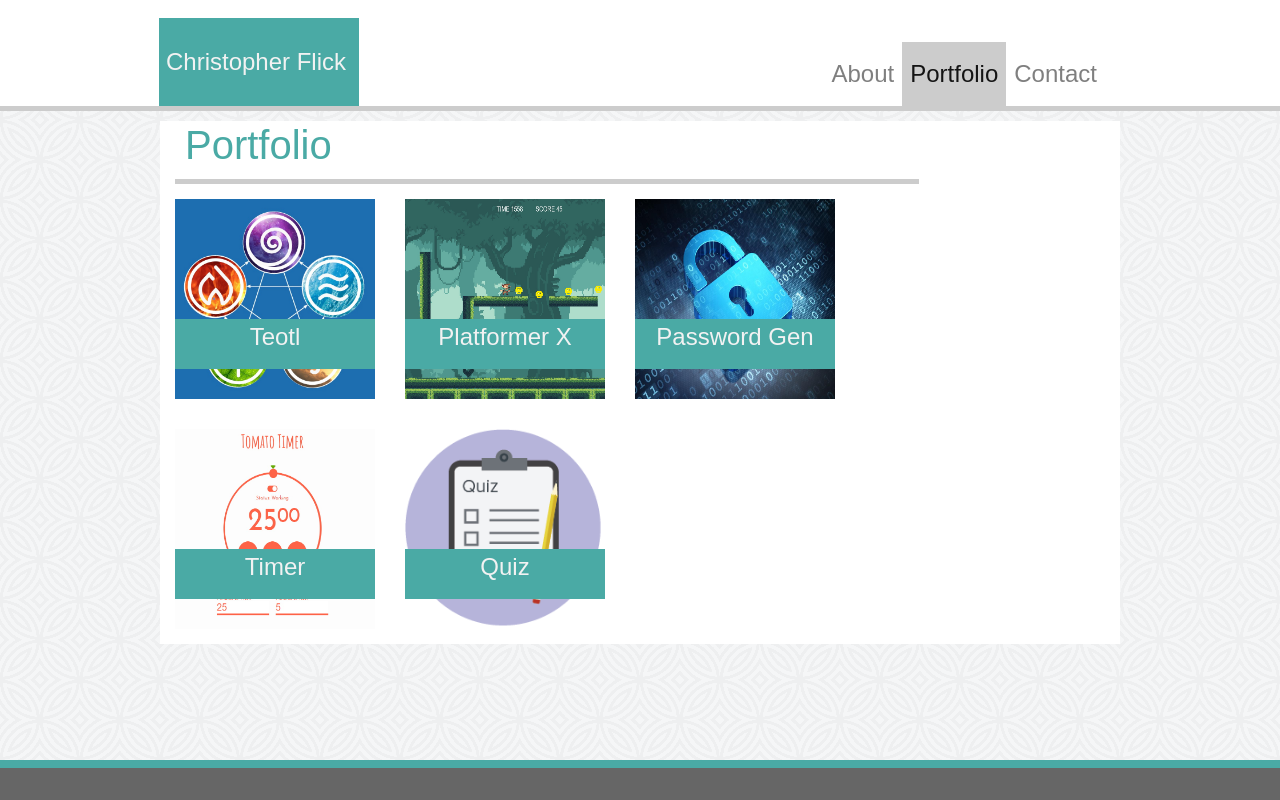
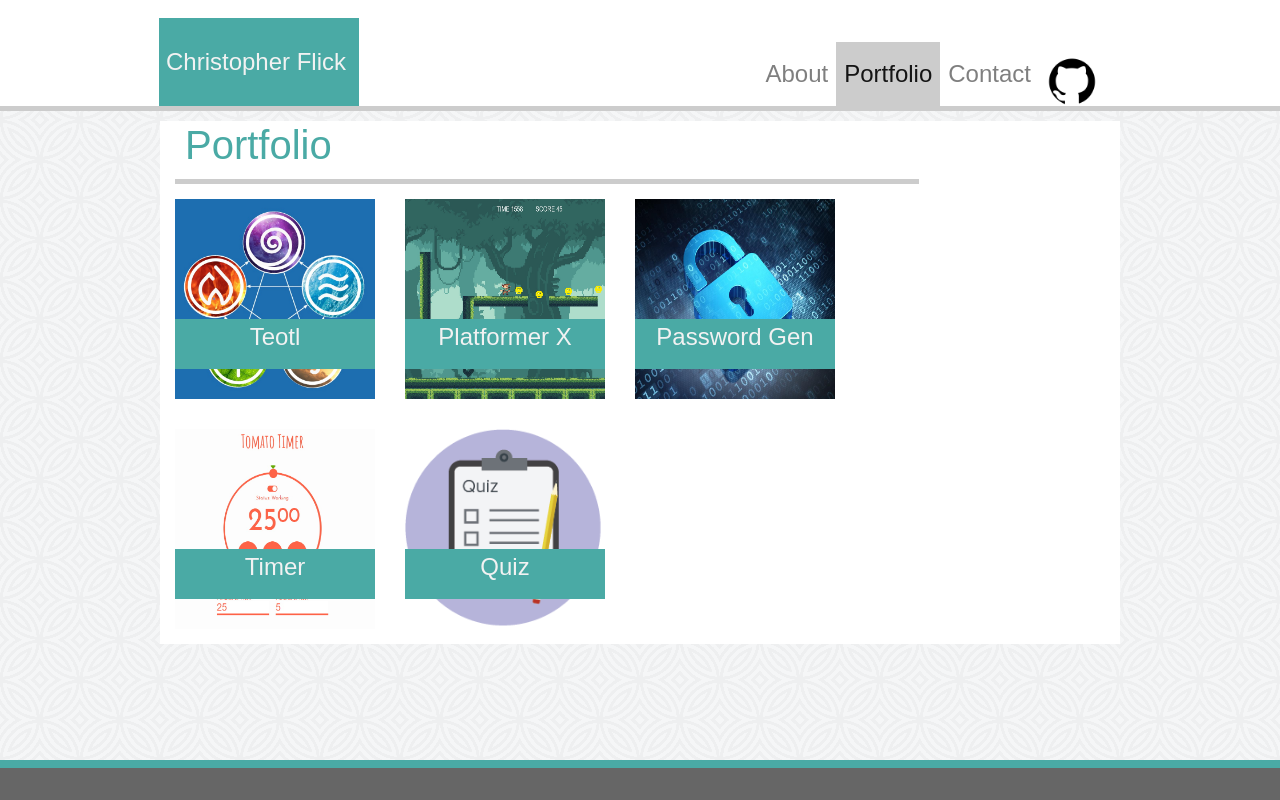
Before and after one commit to ChrisFlick/responsive-portfolio, a plain HTML site: page src/portfolio.html in a window 1280 px wide. Drawn offline with nearby package versions, Linux system fonts and the light colour scheme.

Commit message:
Added github account to navbar

```diff
--- a/assets/css/style.css
+++ b/assets/css/style.css
@@ -54,6 +54,10 @@ nav {
     left: -3px;
   }
 
+  .logo {
+      height: 50px;
+  }
+
 @media only screen and (min-width: 960px) {
     /* Style for navbar */
     .navbar {
@@ -77,7 +81,7 @@ nav {
 
     .nav-link {
         position: relative;
-        top: 21px;
+        top: 28px;
     }
 
 }
--- a/src/portfolio.html
+++ b/src/portfolio.html
@@ -42,6 +42,9 @@
                             <li class="nav-item">
                                 <a class="nav-link" href="contact.html">Contact</a>
                             </li>
+                            <li class="nav-item">
+                                <a class="nav-link" href="https://github.com/ChrisFlick" target="_blank"><img src="../assets/images/github-logo.png"  class="logo"></a>
+                            </li>
                         </ul>
                     </div>
                 </div>
@@ -82,7 +85,7 @@
             </a></div>
 
             <div class="portPiece">
-                <a href="https://chrisflick.github.io/quiz/index.html" target="_blank">
+                <a href="https://chrisflick.github.io/Quiz/src/index.html" target="_blank">
                     <img src="../assets/images/quiz.png">
                     <div class="portName">Quiz</div>
             </a></div>
```
Also changed, not shown: src/contact.html (+3 -0 lines), src/index.html (+3 -0 lines), assets/images/github-logo.jpg (added), assets/images/github-logo.png (added).
